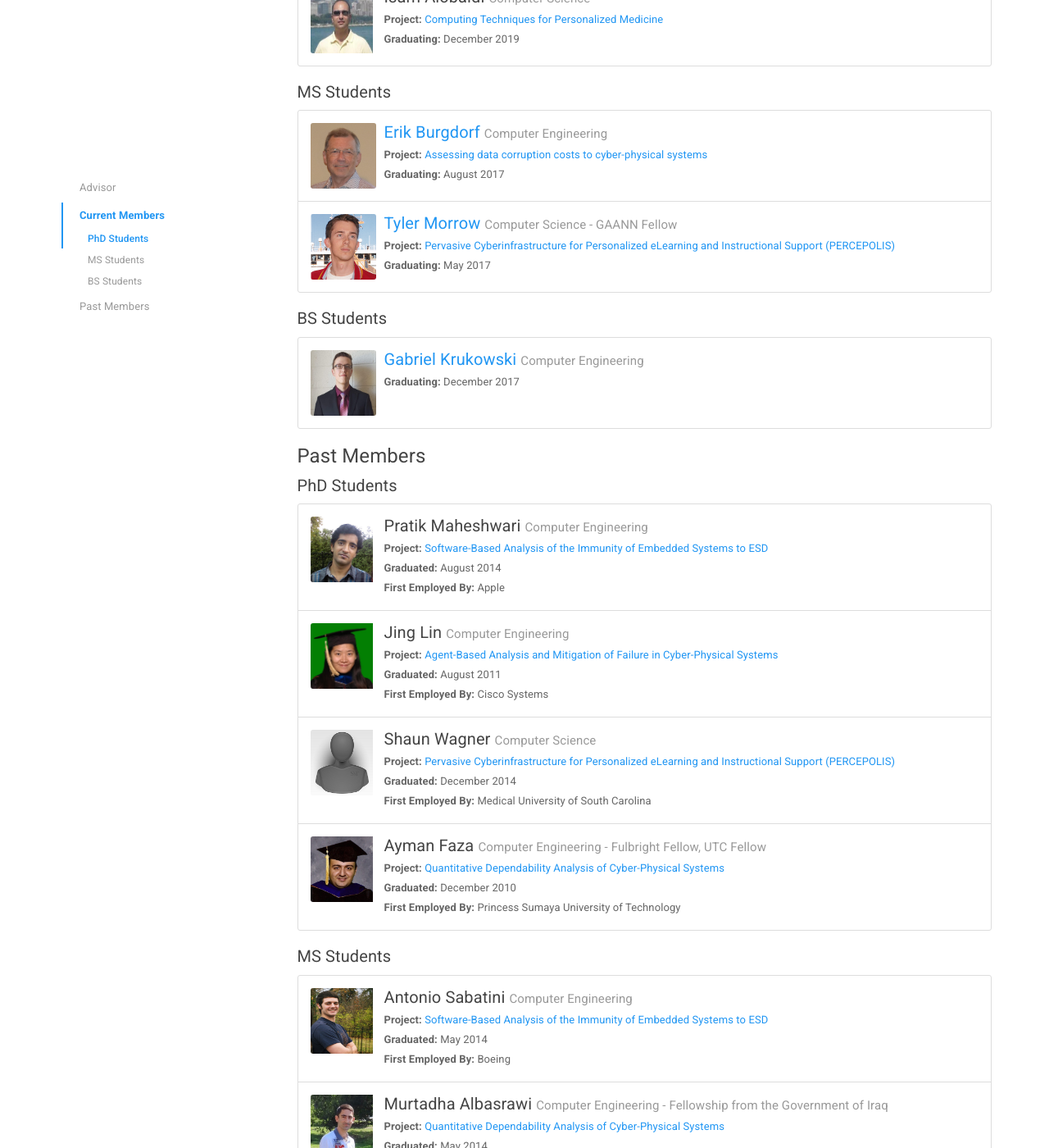
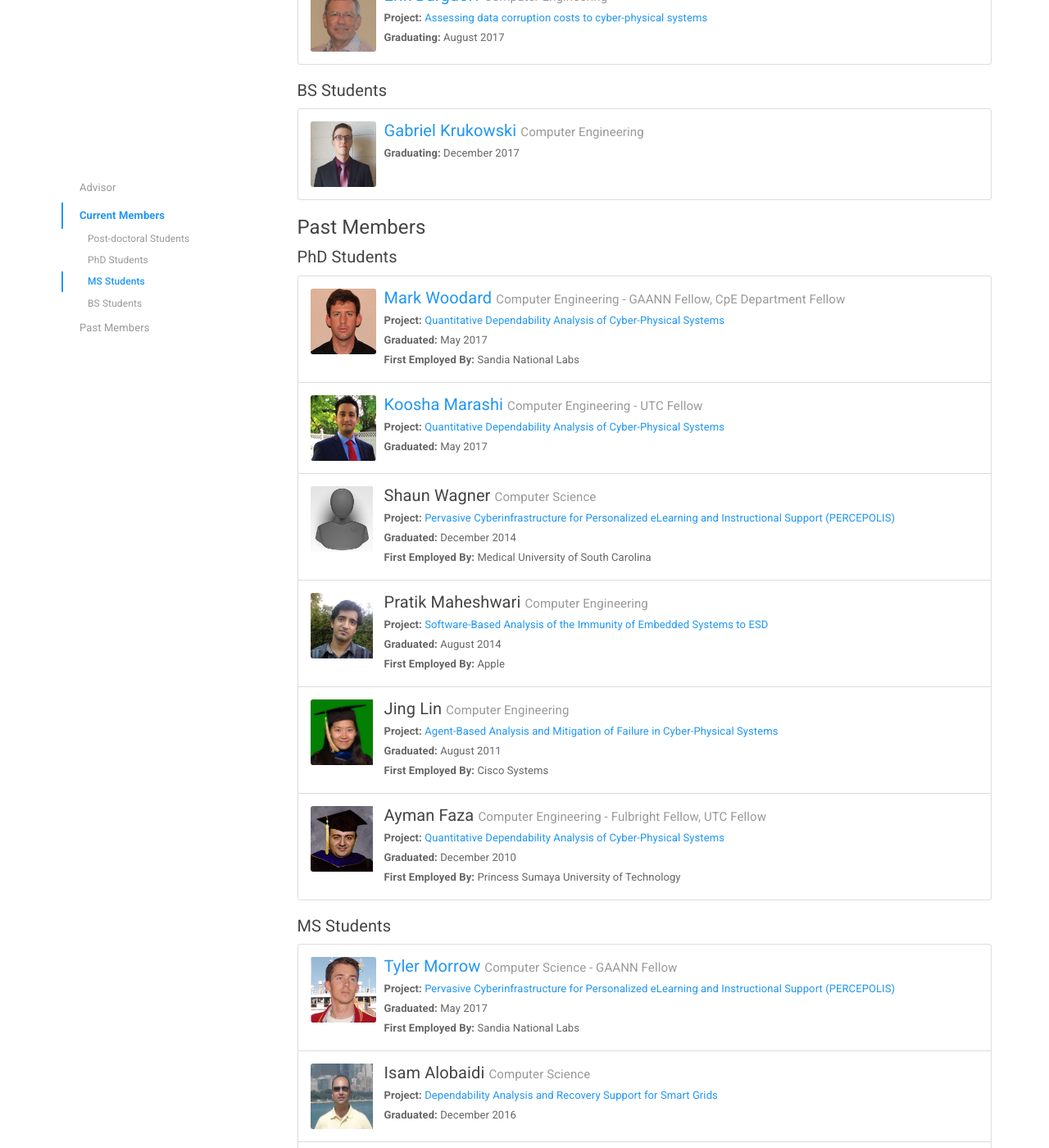
Before and after one commit to sendecomp/sendecomp-website, a Jekyll site: the page built from people.html, in a window 1280 px wide and 1400 px high, scrolled down 921 px. Shown: the whole window at 82% size. Built offline with Jekyll 4.4.1, drawn with Linux system fonts in a browser that asks for light colours; some of the changed text lies outside the part shown.

Commit message:
Update members list and photo

```diff
--- a/_data/members.yml
+++ b/_data/members.yml
@@ -63,17 +63,6 @@
   website: https://sites.google.com/a/mst.edu/eburgdorf/home
   photo: Burgdorf.jpg
 
-- name: Tyler Morrow
-  major: Computer Science - GAANN Fellow
-  degree: MS
-  status: Active
-  grad: 2017 May
-  project: |
-    Pervasive Cyberinfrastructure for Personalized eLearning and Instructional
-    Support (PERCEPOLIS)
-  website: http://web.mst.edu/~tjm6f4/
-  photo: Morrow.png
-
 - name: Nathan Jarus
   major: Computer Science - GAANN Fellow
   degree: PhD
@@ -82,15 +71,6 @@
   project: Cyber-Physical System Model Transformation
   website: http://web.mst.edu/~nmjxv3/
   photo: Jarus.png
-
-- name: Mark Woodard
-  major: Computer Engineering - GAANN Fellow, CpE Department Fellow
-  degree: PhD
-  status: Active
-  grad: 2017 May
-  project: Quantitative Dependability Analysis of Cyber-Physical Systems
-  website: http://web.mst.edu/~mjw6y7/
-  photo: Woodard.jpg
 
 - name: Mike Wisely
   major: "Computer Science - GAANN Fellow, Chancellor's Fellow"
@@ -103,19 +83,49 @@
 
 - name: Koosha Marashi
   major: Computer Engineering - UTC Fellow
+  degree: Postdoc
+  status: Active
+  project: Quantitative Dependability Analysis of Cyber-Physical Systems
+  website: http://web.mst.edu/~km89f/
+  photo: Marashi.jpg
+
+- name: Koosha Marashi
+  major: Computer Engineering - UTC Fellow
   degree: PhD
-  status: Active
+  status: Alumni
   grad: 2017 May
   project: Quantitative Dependability Analysis of Cyber-Physical Systems
   website: http://web.mst.edu/~km89f/
   photo: Marashi.jpg
 
+- name: Tyler Morrow
+  major: Computer Science - GAANN Fellow
+  degree: MS
+  status: Alumni
+  grad: 2017 May
+  project: |
+    Pervasive Cyberinfrastructure for Personalized eLearning and Instructional
+    Support (PERCEPOLIS)
+  website: http://web.mst.edu/~tjm6f4/
+  photo: Morrow.png
+  emp: Sandia National Labs
+
+- name: Mark Woodard
+  major: Computer Engineering - GAANN Fellow, CpE Department Fellow
+  degree: PhD
+  status: Alumni
+  grad: 2017 May
+  project: Quantitative Dependability Analysis of Cyber-Physical Systems
+  website: http://web.mst.edu/~mjw6y7/
+  photo: Woodard.jpg
+  emp: Sandia National Labs
+
 - name: Isam Alobaidi
   major: Computer Science
-  degree: PhD
-  status: Active
-  grad: 2019 December
-  project: Computing Techniques for Personalized Medicine
+  degree: MS
+  status: Alumni
+  grad: 2016 December
+  project: Dependability Analysis and Recovery Support for Smart Grids
   website:
   photo: Alobaidi.jpg
 
@@ -123,7 +133,7 @@
   major: Computer Engineering
   degree: PhD
   status: Alumni
-  grad: August 2014
+  grad: 2014 August
   project: Software-Based Analysis of the Immunity of Embedded Systems to ESD
   emp: "Apple"
   website:
@@ -138,6 +148,15 @@
   emp:
   website:
   photo: Albasrawi.jpg
+
+- name: Nathan Jarus
+  major: Computer Science
+  degree: BS
+  status: Alumni
+  grad: 2013 December
+  website: http://web.mst.edu/~nmjxv3/
+  project: Software-Based Analysis of the Immunity of Embedded Systems to ESD
+  photo: Jarus.png
 
 - name: Andrea Miller
   major: Computer Engineering
@@ -203,7 +222,7 @@
   major: Computer Engineering
   degree: PhD
   status: Alumni
-  grad: August 2011
+  grad: 2011 August
   project: Agent-Based Analysis and Mitigation of Failure in Cyber-Physical Systems
   emp: "Cisco Systems"
   website:
```
Also changed, not shown: img/slideshow/members1.jpg.
